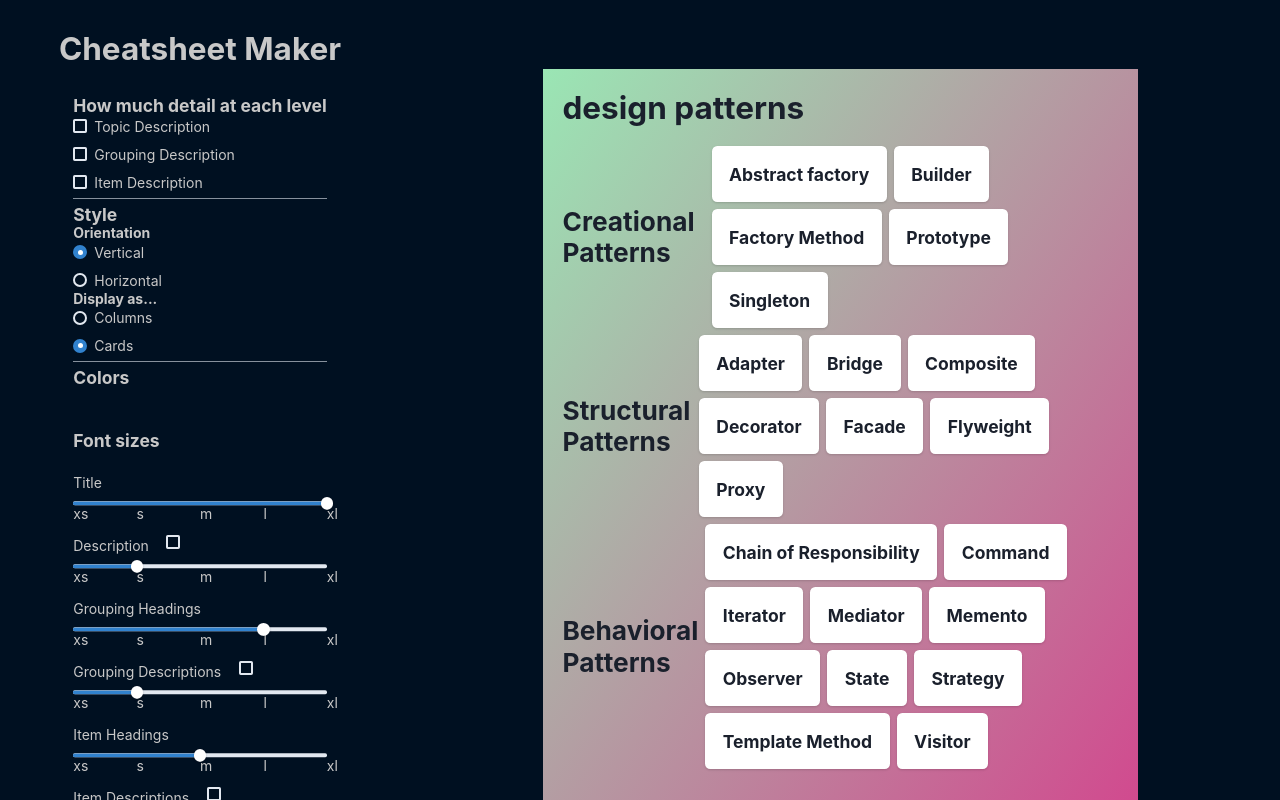
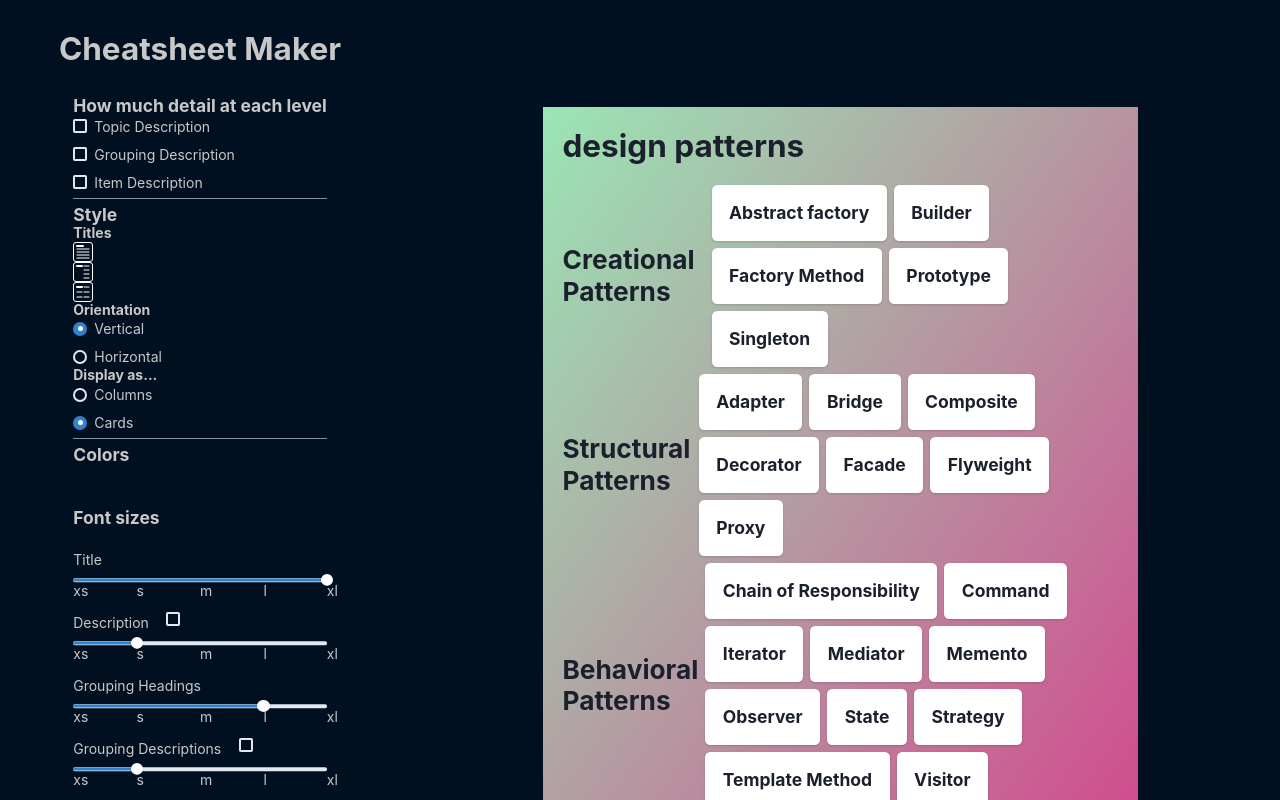
Before and after one commit to PelleSwelle/cheatsheet-maker, a React (Vite) app: page / in a window 1280 px wide. Shown: the top 800 px of the page. Built offline with nearby package versions, Linux system fonts and the light colour scheme; what @melloware/coloris would draw is missing.

Commit message:
added homemade icons

```diff
--- a/index.html
+++ b/index.html
@@ -2,7 +2,7 @@
 <html lang="en">
   <head>
     <meta charset="UTF-8" />
-    <link rel="icon" type="image/svg+xml" href="/vite.svg" />
+    <link rel="icon" type="image/svg+xml" href="/cheatsheetLogo.svg" />
     <meta name="viewport" content="width=device-width, initial-scale=1.0" />
     <title>The One-pager</title>
   </head>
--- a/src/App.jsx
+++ b/src/App.jsx
@@ -51,6 +51,8 @@ function App() {
         itemHeading: 2,
         itemDescription: 1
     })
+
+    const [groupingTitlePosition, setGroupingTitlePosition] = useState('above')
 
     const [background, setBackground] = useState(`linear(to-br, green.200, pink.500)`)
 
@@ -177,13 +179,13 @@ function App() {
                 <Cheatsheet
                     content={file}
 
-                    // descriptionsVisible={descriptionIsVisible}
                     topicDescriptionIsVisible={descriptionIsVisible.topic}
                     groupingDescriptionIsVisible={descriptionIsVisible.grouping}
                     itemDescriptionIsVisible={descriptionIsVisible.item}
 
                     titleFontSize={convertToChakraFontSize(fontSizes.TopicHeading)}
                     topicDescriptionFontSize={convertToChakraFontSize(fontSizes.topicDescription)}
+
                     groupingHeadingFontSize={convertToChakraFontSize(fontSizes.groupingHeading)}
                     groupingDescriptionFontSize={convertToChakraFontSize(fontSizes.groupingDescription)}
 
--- /dev/null
+++ b/src/assets/titleAbove.jsx
@@ -0,0 +1,25 @@
+export default function TitleAbove() {
+  return (
+    <div className="formattingOption" id="title-above">
+      <svg
+        width="20"
+        height="20"
+        viewBox="0 0 20 20"
+        fill="none"
+        xmlns="http://www.w3.org/2000/svg"
+      >
+        <rect x="0.5" y="0.5" width="19" height="19" rx="2.5" stroke="white" />
+        <path
+          d="M4 4H10"
+          stroke="white"
+          stroke-width="2"
+          stroke-linecap="round"
+        />
+        <path d="M4 7H16" stroke="white" stroke-linecap="round" />
+        <path d="M4 10H16" stroke="white" stroke-linecap="round" />
+        <path d="M4 13H16" stroke="white" stroke-linecap="round" />
+        <path d="M4 16H16" stroke="white" stroke-linecap="round" />
+      </svg>
+    </div>
+  );
+}
--- /dev/null
+++ b/src/assets/titleLeft.jsx
@@ -0,0 +1,25 @@
+export default function TitleLeft() {
+  return (
+    <div className="formattingOption" id="title-above">
+      <svg
+        width="20"
+        height="20"
+        viewBox="0 0 20 20"
+        fill="none"
+        xmlns="http://www.w3.org/2000/svg"
+      >
+        <rect x="0.5" y="0.5" width="19" height="19" rx="2.5" stroke="white" />
+        <path
+          d="M4 4H9"
+          stroke="white"
+          stroke-width="2"
+          stroke-linecap="round"
+        />
+        <path d="M11 4H16" stroke="white" stroke-linecap="round" />
+        <path d="M11 8H16" stroke="white" stroke-linecap="round" />
+        <path d="M11 12H16" stroke="white" stroke-linecap="round" />
+        <path d="M11 16H16" stroke="white" stroke-linecap="round" />
+      </svg>
+    </div>
+  );
+}
--- /dev/null
+++ b/src/assets/titleLeftWrap.jsx
@@ -0,0 +1,21 @@
+export default function TitleLeftWrap() {
+  return (
+    <div className="formattingOption" id="title-above">
+      <svg
+        width="20"
+        height="20"
+        viewBox="0 0 20 20"
+        fill="none"
+        xmlns="http://www.w3.org/2000/svg"
+      >
+        <rect x="0.5" y="0.5" width="19" height="19" rx="2.5" stroke="white" />
+        <path d="M4 5H9" stroke="white" stroke-width="2" stroke-linecap="round" />
+        <path d="M11 5H16" stroke="white" stroke-linecap="round" />
+        <path d="M4 10H9" stroke="white" stroke-linecap="round" />
+        <path d="M11 10H16" stroke="white" stroke-linecap="round" />
+        <path d="M4 15H9" stroke="white" stroke-linecap="round" />
+        <path d="M11 15H16" stroke="white" stroke-linecap="round" />
+      </svg>
+    </div>
+  );
+}
--- /dev/null
+++ b/src/components/workbench/FormattingSelector.jsx
@@ -0,0 +1,23 @@
+import TitleAbove from "../../assets/titleAbove";
+import TitleLeft from "../../assets/titleLeft";
+import TitleLeftWrap from "../../assets/titleLeftWrap";
+
+import { RadioGroup, Radio, Box, Heading } from "@chakra-ui/react";
+
+const FormattingSelector = ({selected, onSelect}) => {
+
+  return (
+    <Box>
+      <Heading as={"h2"} size={"sm"}>
+        Titles
+      </Heading>
+      <RadioGroup flexDir={'row'}>
+        <TitleAbove />
+        <TitleLeft />
+        <TitleLeftWrap />
+      </RadioGroup>
+    </Box>
+  )
+};
+
+export default FormattingSelector
--- a/src/components/workbench/StyleSettingsCard.jsx
+++ b/src/components/workbench/StyleSettingsCard.jsx
@@ -1,5 +1,3 @@
-// import OrientationSwitcher from "./OrientationSwitcher";
-// import StyleSwitcher from "./StyleSwitcher";
 import {
   Box,
   Heading,
@@ -7,7 +5,9 @@ import {
   RadioGroup,
   Stack,
   Radio,
+  Flex
 } from "@chakra-ui/react";
+import FormattingSelector from "./FormattingSelector";
 
 export default function StyleSettingsCard({
   styleSelected,
@@ -21,7 +21,7 @@ export default function StyleSettingsCard({
       <Heading as={"h2"} size={"md"}>
         Style
       </Heading>
-
+      <FormattingSelector/>
       <Box className="orientation-switcher">
         <Heading as={"h2"} size={"sm"}>
           Orientation
--- a/src/styles/workbench.css
+++ b/src/styles/workbench.css
@@ -60,6 +60,10 @@
     }
 }
 
+.formattingOption:hover {
+    filter: invert(42%) sepia(93%) saturate(1352%) hue-rotate(87deg) brightness(119%) contrast(119%);
+}
+
 .custom-file-upload {
     background-color: white;
     display: inline-block;
--- a/vite.config.js
+++ b/vite.config.js
@@ -4,5 +4,5 @@ import react from '@vitejs/plugin-react'
 // https://vitejs.dev/config/
 export default defineConfig({
   plugins: [react()],
-  base: '/<REPO>/',
+  base: '/cheatsheet-maker/',
 })
```
Also changed, not shown: public/cheatsheetLogo.svg (added).
